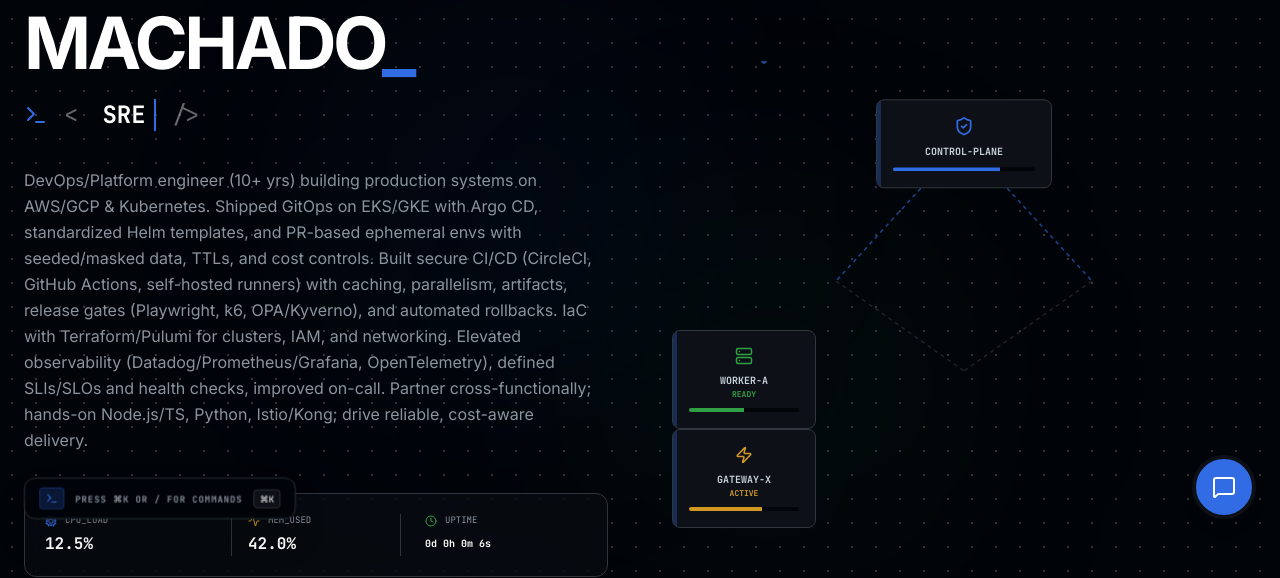
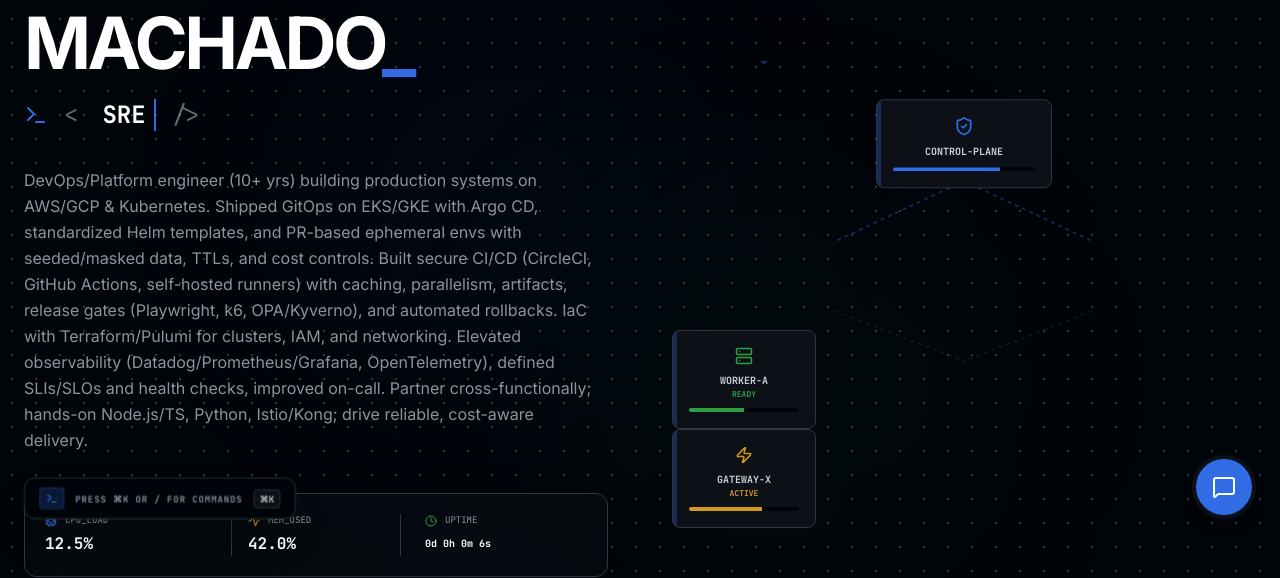
Before and after one commit to machado144/machado144.github.io, a React (Vite) app: page / in a window 1280 px wide. Shown: the part 257-835 px from the top of the page. Built offline with nearby package versions, Linux system fonts and the light colour scheme.

Commit message:
fix: realign hero topology and refine role switcher spacing

```diff
--- a/src/components/Hero.tsx
+++ b/src/components/Hero.tsx
@@ -150,17 +150,17 @@ export default function Hero() {
         {/* Right Side: Resource Topology */}
         <div className="relative h-[400px] hidden lg:block">
           {/* Topology Connections */}
-          <svg className="absolute inset-0 w-full h-full pointer-events-none opacity-60" viewBox="0 0 400 400">
+          <svg className="absolute inset-0 w-full h-full pointer-events-none opacity-40" viewBox="0 0 400 400">
             {/* Connection Paths */}
-            <path id="path-ctrl-wkr-a" d="M 200 80 L 72 220" stroke="currentColor" fill="none" className="connection-line connection-active text-cloud-border" strokeWidth="1.5" />
-            <path id="path-ctrl-wkr-b" d="M 200 80 L 328 220" stroke="currentColor" fill="none" className="connection-line connection-active text-cloud-border" strokeWidth="1.5" />
-            <path id="path-wkr-a-data" d="M 72 220 L 200 310" stroke="currentColor" fill="none" className="connection-line text-cloud-border" strokeWidth="1.5" />
-            <path id="path-wkr-b-data" d="M 328 220 L 200 310" stroke="currentColor" fill="none" className="connection-line text-cloud-border" strokeWidth="1.5" />
+            <path id="path-ctrl-wkr-a" d="M 200 120 L 72 180" stroke="currentColor" fill="none" className="connection-line connection-active text-cloud-border" strokeWidth="1.5" />
+            <path id="path-ctrl-wkr-b" d="M 200 120 L 328 180" stroke="currentColor" fill="none" className="connection-line connection-active text-cloud-border" strokeWidth="1.5" />
+            <path id="path-wkr-a-data" d="M 72 250 L 200 300" stroke="currentColor" fill="none" className="connection-line text-cloud-border" strokeWidth="1.5" />
+            <path id="path-wkr-b-data" d="M 328 250 L 200 300" stroke="currentColor" fill="none" className="connection-line text-cloud-border" strokeWidth="1.5" />
 
             {/* Traffic Packets - Animated along paths */}
-            <motion.circle r="2.5" fill="var(--color-k8s-blue)" initial={{ offsetDistance: "0%" }} animate={{ offsetDistance: "100%" }} transition={{ duration: 3, repeat: Infinity, ease: "linear" }} style={{ motionPath: 'path("M 200 80 L 72 220")' }} />
-            <motion.circle r="2.5" fill="var(--color-status-success)" initial={{ offsetDistance: "0%" }} animate={{ offsetDistance: "100%" }} transition={{ duration: 4, repeat: Infinity, ease: "linear", delay: 1 }} style={{ motionPath: 'path("M 200 80 L 328 220")' }} />
-            <motion.circle r="2.5" fill="var(--color-k8s-blue)" initial={{ offsetDistance: "0%" }} animate={{ offsetDistance: "100%" }} transition={{ duration: 3, repeat: Infinity, ease: "linear", delay: 2 }} style={{ motionPath: 'path("M 328 220 L 200 310")' }} />
+            <motion.circle r="2.5" fill="var(--color-k8s-blue)" initial={{ offsetDistance: "0%" }} animate={{ offsetDistance: "100%" }} transition={{ duration: 3, repeat: Infinity, ease: "linear" }} style={{ motionPath: 'path("M 200 120 L 72 180")' }} />
+            <motion.circle r="2.5" fill="var(--color-status-success)" initial={{ offsetDistance: "0%" }} animate={{ offsetDistance: "100%" }} transition={{ duration: 4, repeat: Infinity, ease: "linear", delay: 1 }} style={{ motionPath: 'path("M 200 120 L 328 180")' }} />
+            <motion.circle r="2.5" fill="var(--color-k8s-blue)" initial={{ offsetDistance: "0%" }} animate={{ offsetDistance: "100%" }} transition={{ duration: 3, repeat: Infinity, ease: "linear", delay: 2 }} style={{ motionPath: 'path("M 72 250 L 200 300")' }} />
           </svg>
 
           {/* Infrastructure Blocks */}
```
